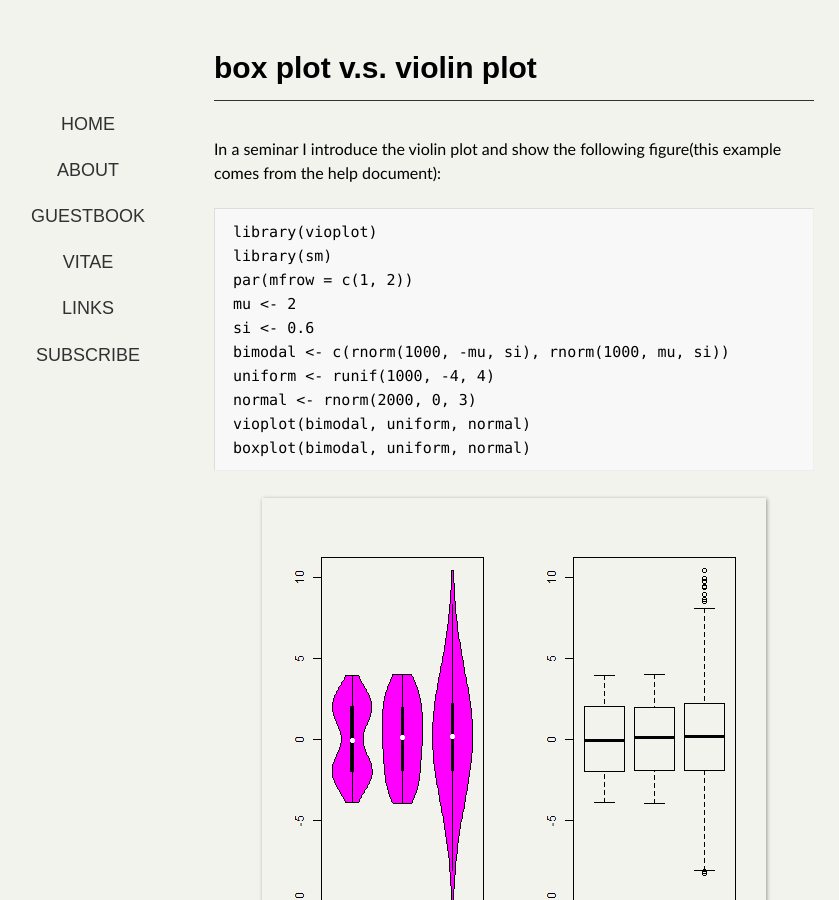
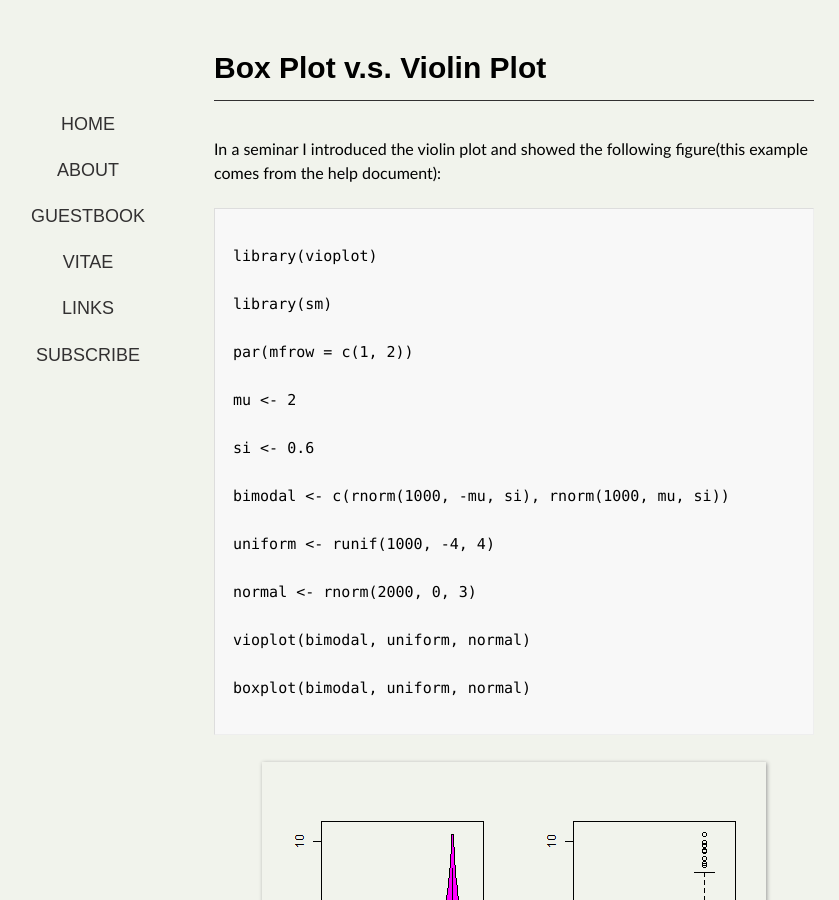
Before and after one commit to yufree/blog, a Jekyll site: the page built from _posts/2013-08-15-boxplot-vs-violinplot.md, in a window 1280 px wide and 900 px high. Shown: the whole window, without its empty margins (126-965 px from the left). Built offline with Jekyll 4.4.1, drawn with Linux system fonts in a browser that asks for light colours; some web fonts are replaced; Markdown is read by kramdown in place of the engine named in the settings; comment, search, counter and statistics services are not loaded.

Commit message:
change caps

````diff
--- a/_posts/2013-08-15-boxplot-vs-violinplot.md
+++ b/_posts/2013-08-15-boxplot-vs-violinplot.md
@@ -1,23 +1,34 @@
 ---
 layout: post
-title: box plot v.s. violin plot
+title: Box Plot v.s. Violin Plot
 ---
 
-In a seminar I introduce the violin plot and show the following figure(this example comes from the help document):
+In a seminar I introduced the violin plot and showed the following figure(this example comes from the help document):
 
 
 
 ```r
+
 library(vioplot)
+
 library(sm)
+
 par(mfrow = c(1, 2))
+
 mu <- 2
+
 si <- 0.6
+
 bimodal <- c(rnorm(1000, -mu, si), rnorm(1000, mu, si))
+
 uniform <- runif(1000, -4, 4)
+
 normal <- rnorm(2000, 0, 3)
+
 vioplot(bimodal, uniform, normal)
+
 boxplot(bimodal, uniform, normal)
+
 ```
 
 ![plot of chunk vs](http://yufree.github.io/blog/figure/vs.png)
````
